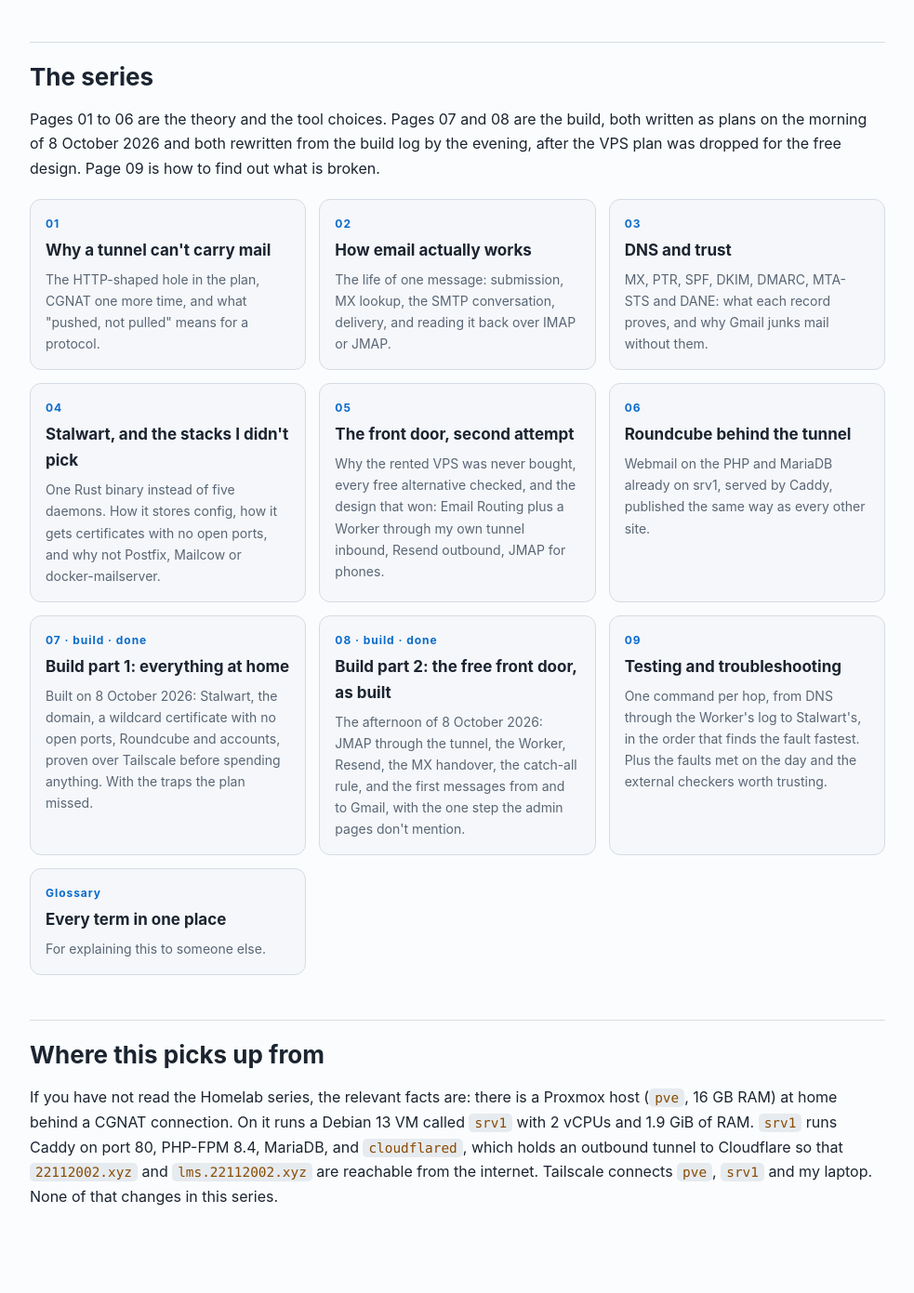
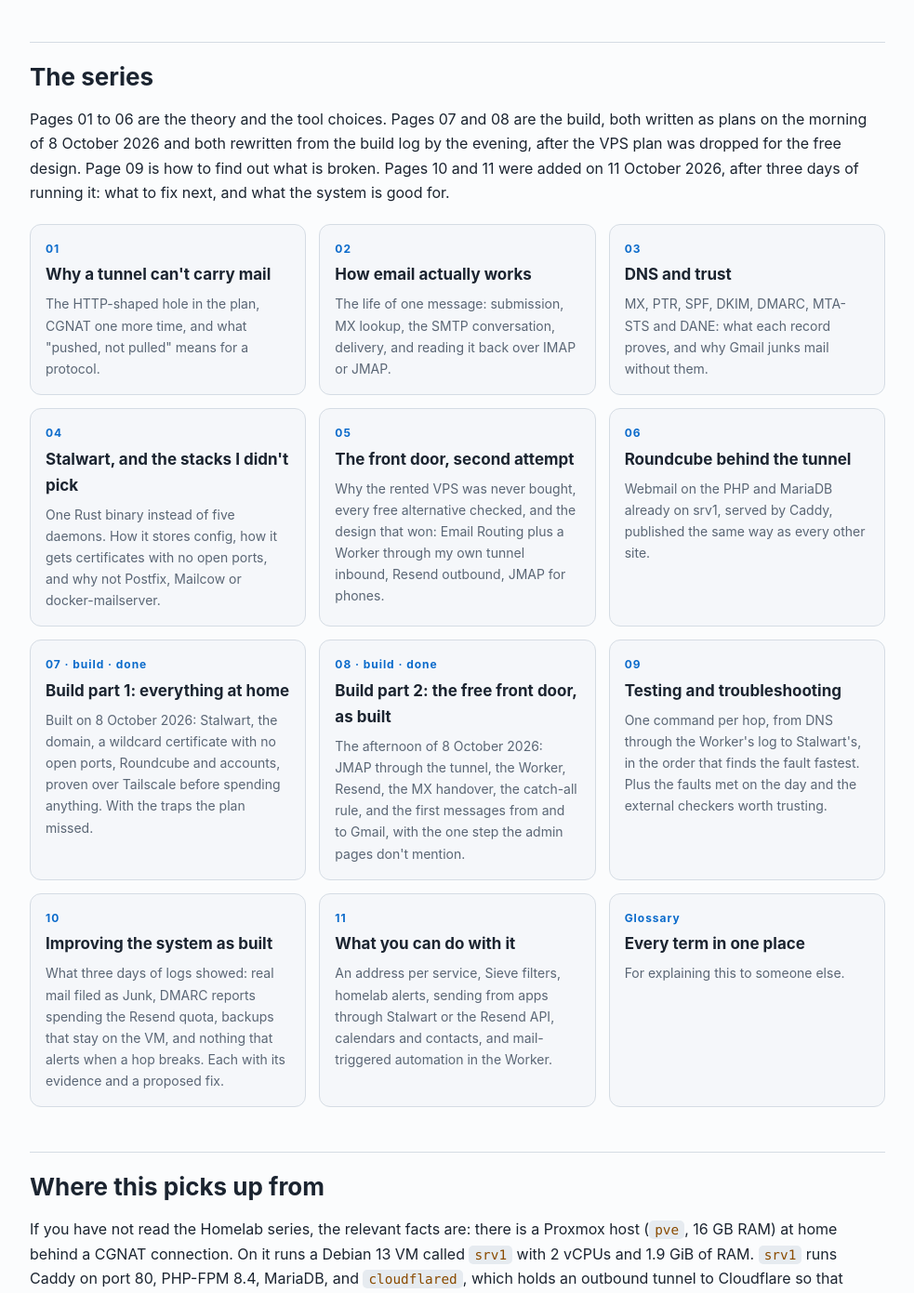
Before and after one commit to Olwethu-Dlamini/mailserver, a plain HTML site: page index.html in a window 1280 px wide. Shown: the part 1271-2662 px from the top of the page at 93% size, without its empty margins (148-1131 px from the left). Drawn offline with Linux system fonts and the light colour scheme.

Commit message:
Index: add cards for parts 10 and 11

```diff
--- a/index.html
+++ b/index.html
@@ -109,7 +109,7 @@
 
 <section id="series">
 <h2>The series</h2>
-<p>Pages 01 to 06 are the theory and the tool choices. Pages 07 and 08 are the build, both written as plans on the morning of 8 October 2026 and both rewritten from the build log by the evening, after the VPS plan was dropped for the free design. Page 09 is how to find out what is broken.</p>
+<p>Pages 01 to 06 are the theory and the tool choices. Pages 07 and 08 are the build, both written as plans on the morning of 8 October 2026 and both rewritten from the build log by the evening, after the VPS plan was dropped for the free design. Page 09 is how to find out what is broken. Pages 10 and 11 were added on 11 October 2026, after three days of running it: what to fix next, and what the system is good for.</p>
 <div class="cards">
   <a class="card" href="01-the-problem.html"><div class="n">01</div><h3>Why a tunnel can't carry mail</h3><p>The HTTP-shaped hole in the plan, CGNAT one more time, and what "pushed, not pulled" means for a protocol.</p></a>
   <a class="card" href="02-how-email-works.html"><div class="n">02</div><h3>How email actually works</h3><p>The life of one message: submission, MX lookup, the SMTP conversation, delivery, and reading it back over IMAP or JMAP.</p></a>
@@ -120,6 +120,8 @@
   <a class="card" href="07-build-home.html"><div class="n">07 · build · done</div><h3>Build part 1: everything at home</h3><p>Built on 8 October 2026: Stalwart, the domain, a wildcard certificate with no open ports, Roundcube and accounts, proven over Tailscale before spending anything. With the traps the plan missed.</p></a>
   <a class="card" href="08-build-front-door.html"><div class="n">08 · build · done</div><h3>Build part 2: the free front door, as built</h3><p>The afternoon of 8 October 2026: JMAP through the tunnel, the Worker, Resend, the MX handover, the catch-all rule, and the first messages from and to Gmail, with the one step the admin pages don't mention.</p></a>
   <a class="card" href="09-testing.html"><div class="n">09</div><h3>Testing and troubleshooting</h3><p>One command per hop, from DNS through the Worker's log to Stalwart's, in the order that finds the fault fastest. Plus the faults met on the day and the external checkers worth trusting.</p></a>
+  <a class="card" href="10-improvements.html"><div class="n">10</div><h3>Improving the system as built</h3><p>What three days of logs showed: real mail filed as Junk, DMARC reports spending the Resend quota, backups that stay on the VM, and nothing that alerts when a hop breaks. Each with its evidence and a proposed fix.</p></a>
+  <a class="card" href="11-what-you-can-do.html"><div class="n">11</div><h3>What you can do with it</h3><p>An address per service, Sieve filters, homelab alerts, sending from apps through Stalwart or the Resend API, calendars and contacts, and mail-triggered automation in the Worker.</p></a>
   <a class="card" href="glossary.html"><div class="n">Glossary</div><h3>Every term in one place</h3><p>For explaining this to someone else.</p></a>
 </div>
 </section>
```
